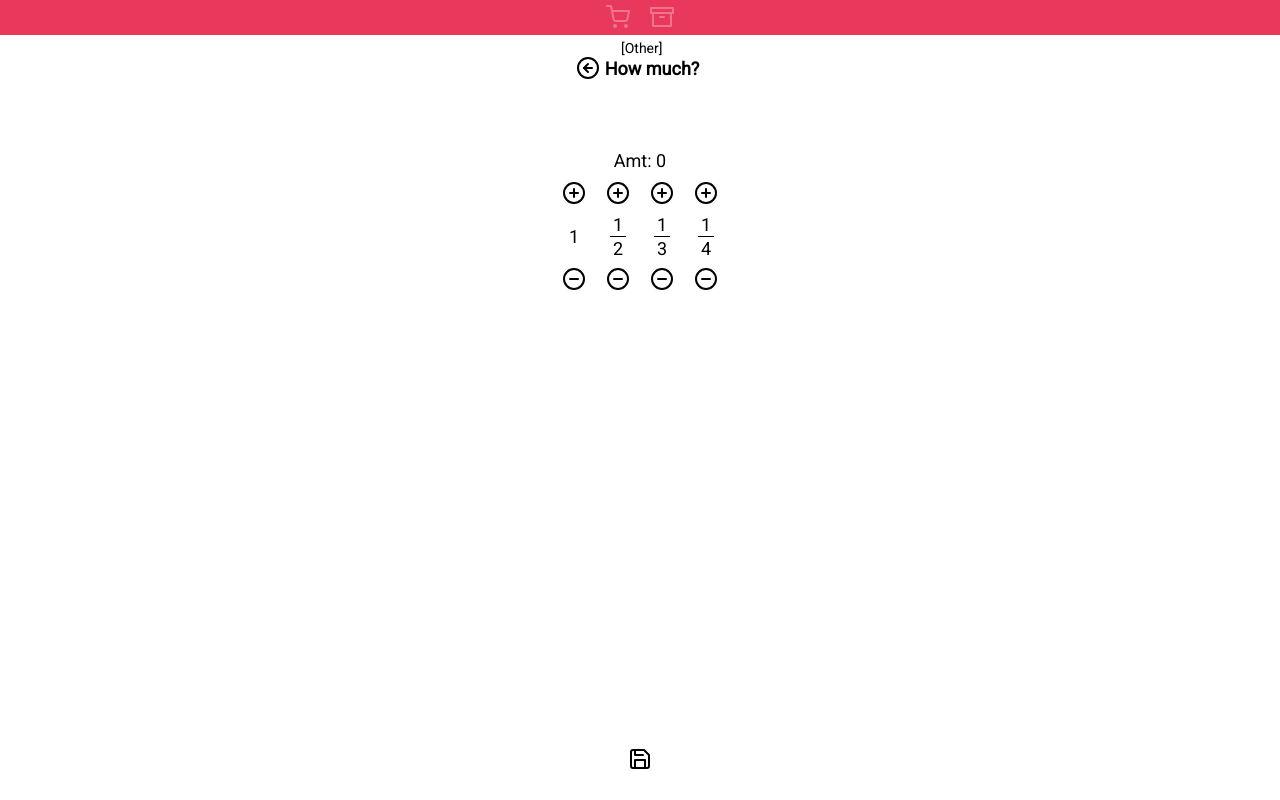
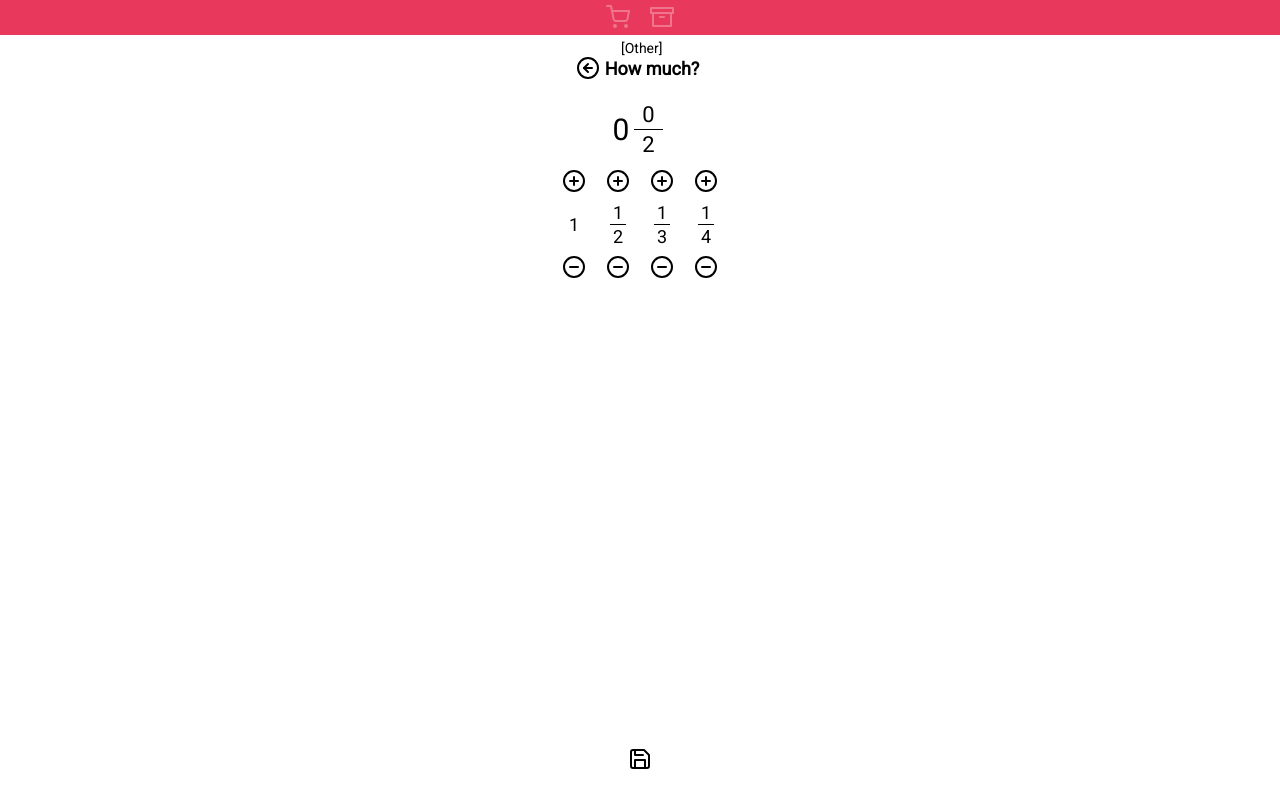
Before and after one commit to NiftyOctopus/lychee-list, a Vue app: page /amount in a window 1280 px wide. Built offline with nearby package versions, Linux system fonts and the light colour scheme.

Commit message:
Cleaned up Fraction component

```diff
--- a/src/components/Fraction.vue
+++ b/src/components/Fraction.vue
@@ -2,7 +2,6 @@
     <div class='fraction'>
         <div class='numerator'  >{{ fraction.n }}</div>
         <div class='denominator'>{{ fraction.d }}</div>
-        <div>{{ fraction.n / fraction.d }}</div>
     </div>
 </template>
 
@@ -12,18 +11,9 @@
     import { fractionize } from '../mixins/fractionize'
 
     export default {
-        name: 'fraction',
+        name:   'fraction',
         mixins: [fractionize],
-        components: {},
-        props: ['value'],
-        data() { return {} },
-        beforeCreate() {},
-        created() {},
-        mounted() {},
-        updated() {},
-        computed: {},
-        watch: {},
-        methods: {}
+        props:  ['value']
     }
 </script>
 
@@ -31,9 +21,8 @@
 
 <style scoped>
     .fraction {
-        margin-top: 20px;
-        display: inline-block;
-        /* border: 1px solid red; */
+        display:   inline-block;
+        font-size: 22px;
     }
 
     .numerator {
@@ -41,6 +30,7 @@
     }
 
     .numerator, .denominator {
-        padding: 2px 5px;
+        margin:  0px 5px;
+        padding: 2px 8px;
     }
 </style>
--- a/src/views/AmountView.vue
+++ b/src/views/AmountView.vue
@@ -1,9 +1,12 @@
 <template>
     <div class='amount-view view'>
         <view-header title='How much?'  @back='back'></view-header>
-        <!-- <div style='margin-top: 150px'><button @click='getRandomValue'>Refresh</button></div> -->
-        <div style='margin-top: 150px;'>Amt: {{ item.amount }}</div>
-        <!-- <div><fraction :value='value'></fraction></div> -->
+
+        <div id='amount'>
+            <div id='whole'>{{ Math.floor(item.amount) }}</div>
+            <div id='fraction'><fraction :value='item.amount'></fraction></div>
+            <div>{{ item.unit }}</div>
+        </div>
 
         <div id='adjusters'>
             <adjuster d=1></adjuster>
@@ -31,7 +34,7 @@
         name: 'amount-view',
         components: { ViewHeader, ViewFooter, Fraction, Adjuster },
         props: [/* Inputs */],
-        data() { return { value: 1 }},
+        data() { return {} },
         beforeCreate() {},
         created() {},
         mounted() {},
@@ -39,7 +42,7 @@
         computed: { /*
             Creates a new property
             Updates when any dependant property changes */
-            ...mapState(['item']),
+            ...mapState(['item'])
         },
         watch: { /*
             Watches an existing property
@@ -56,6 +59,16 @@
 
 
 <style scoped>
+    #amount {
+        display: flex;
+        flex-flow:       row nowrap;
+        justify-content: center;
+        align-items:     center;
+    }
+    #whole {
+        font-size: 30px;
+    }
+
     #adjusters {
         display: flex;
         flex-flow: row nowrap;
```
